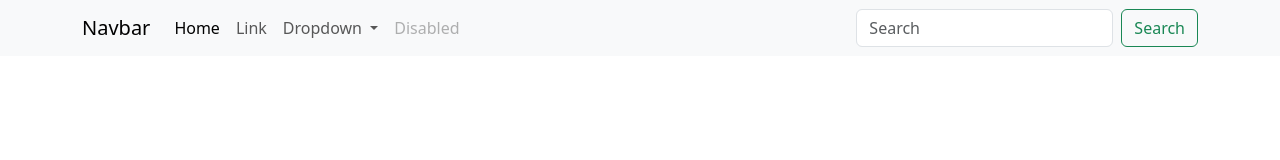
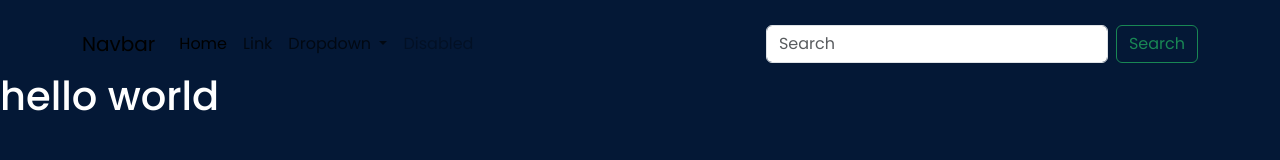
Before and after one commit to dexalius/landing-page, a website: page index.html in a window 1280 px wide. Drawn offline with nearby package versions, Linux system fonts and the light colour scheme.

Commit message:
create color pallet

```diff
--- a/index.html
+++ b/index.html
@@ -4,11 +4,22 @@
     <meta charset="UTF-8">
     <meta http-equiv="X-UA-Compatible" content="IE=edge">
     <meta name="viewport" content="width=device-width, initial-scale=1.0">
-    <title>Document</title>
+    <title>landing page</title>
     <link rel="stylesheet" href="node_modules/bootstrap/dist/css/bootstrap.min.css">
+
+    <!-- font Poppins -->
+    <link rel="preconnect" href="https://fonts.googleapis.com">
+    <link rel="preconnect" href="https://fonts.gstatic.com" crossorigin>
+    <link href="https://fonts.googleapis.com/css2?family=Poppins:wght@400;500;600;700&display=swap" rel="stylesheet">
+
+    <!-- font Awesome -->
+    <link rel="stylesheet" href="https://cdnjs.cloudflare.com/ajax/libs/font-awesome/6.3.0/css/all.min.css" integrity="sha512-SzlrxWUlpfuzQ+pcUCosxcglQRNAq/DZjVsC0lE40xsADsfeQoEypE+enwcOiGjk/bSuGGKHEyjSoQ1zVisanQ==" crossorigin="anonymous" referrerpolicy="no-referrer" />
+
+    <!-- link css -->
+    <link rel="stylesheet" href="style.css">
 </head>
 <body>
-    <nav class="navbar navbar-expand-lg bg-body-tertiary">
+    <nav class="navbar navbar-expand-lg mt-3">
         <div class="container">
           <a class="navbar-brand" href="#">Navbar</a>
           <button class="navbar-toggler" type="button" data-bs-toggle="collapse" data-bs-target="#navbarSupportedContent" aria-controls="navbarSupportedContent" aria-expanded="false" aria-label="Toggle navigation">
@@ -45,6 +56,7 @@
         </div>
       </nav>
 
+      <h1>hello world</h1>
 
 
     <script src="node_modules/bootstrap/dist/js/bootstrap.bundle.min.js"></script>
--- /dev/null
+++ b/style.css
@@ -0,0 +1,16 @@
+*, body {
+    font-family: 'Poppins', sans-serif;
+    background-color: #041836;
+    color: #fff;
+}
+
+:root{
+    --about: #DBDBDB;
+    --button: #4690FF;
+    --btnfooter: #48DF14;
+    --blur: #B3B3B3;
+    --normal : 20px;
+    --medium: 36px;
+    --large: 59px;
+    --btnfz: 24px;
+}
```
Also changed, not shown: asset/about1.svg (added), asset/about2.svg (added), asset/discord.svg (added), asset/hero.svg (added), asset/linkedin.svg (added), asset/logo 1.svg (added), asset/logo2.svg (added), asset/logo3.svg (added), asset/logo4.svg (added), asset/logo5.svg (added), asset/nav-logo.svg (added), asset/twitter.svg (added), asset/youtube.svg (added).
